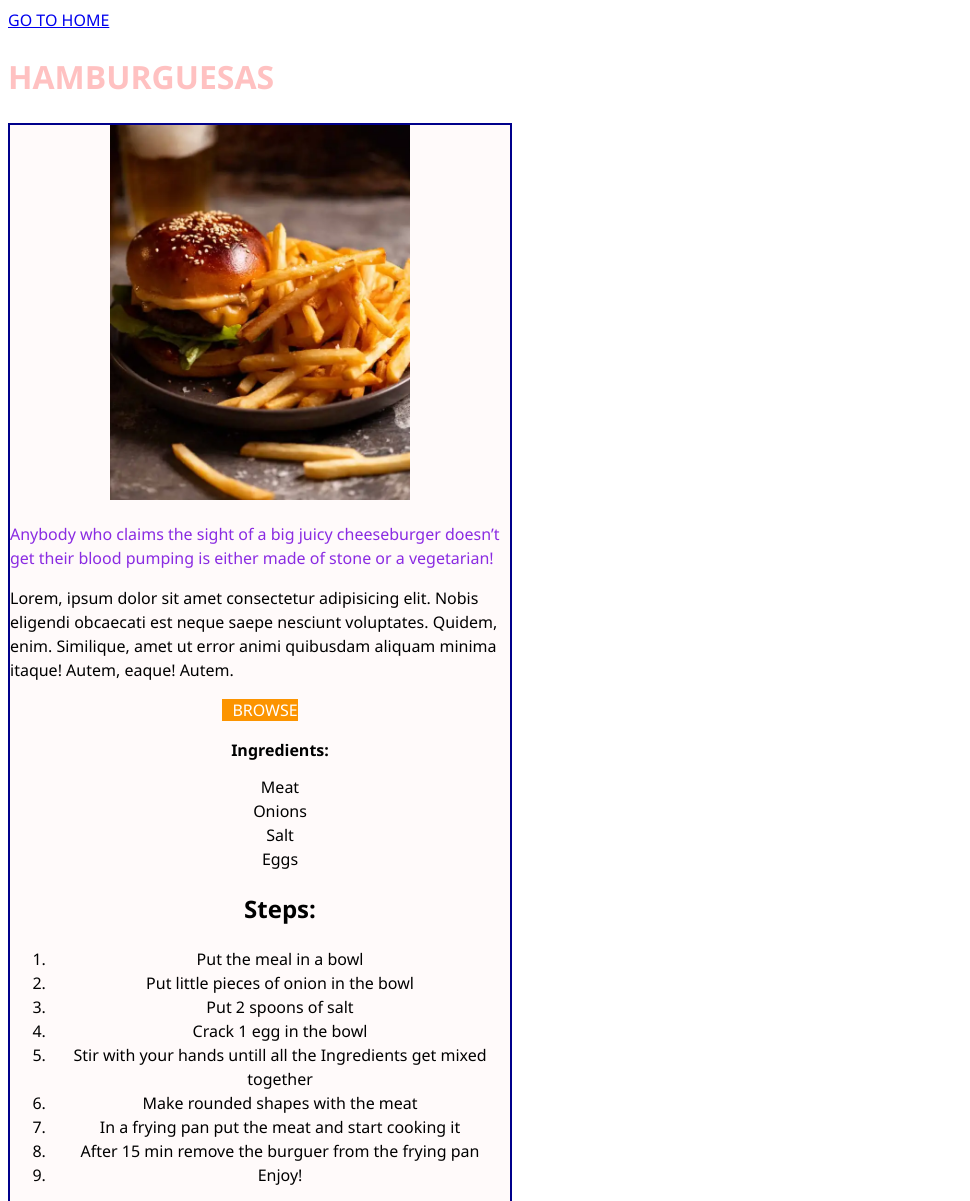
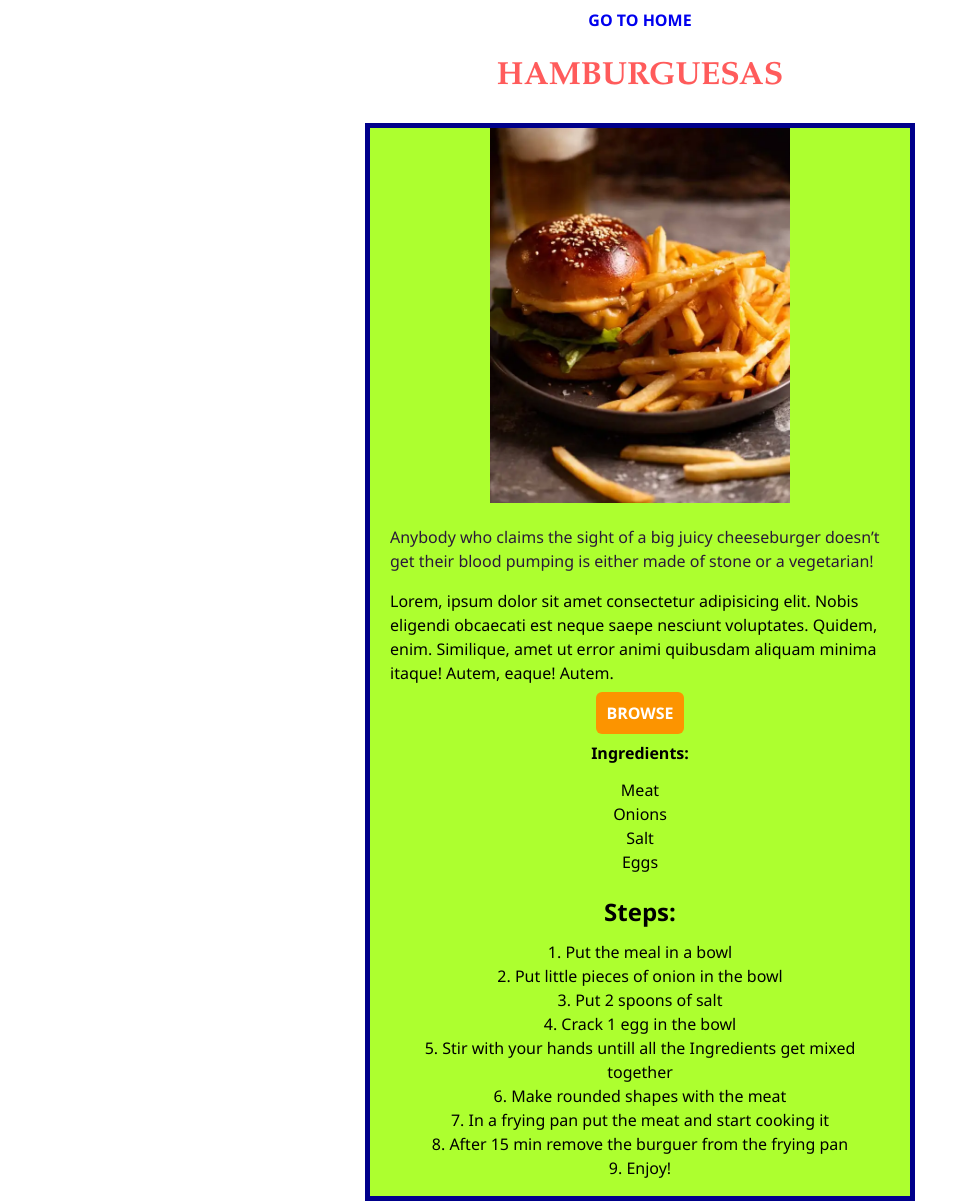
Before and after one commit to santisica29/odin-recipes, a plain HTML site: page recipes/hamburguesa.html in a window 1280 px wide. Shown: the top 1201 px of the page, without its empty margins (0-970 px from the left). Drawn offline with Linux system fonts and the light colour scheme.

Commit message:
Add style to hamburguesa.html and center index links

```diff
--- a/recipes/hamburguesa.html
+++ b/recipes/hamburguesa.html
@@ -7,7 +7,7 @@
     <link rel="stylesheet" href="../style.css" />
   </head>
   <body>
-    <a href="../index.html">Go to home</a>
+    <a href="../index.html" class="home-link">Go to home</a>
     <h1>Hamburguesas</h1>
     <div class="recipe-card">
       <img src="../images/hamburguer.webp" alt="hamburguer with cheese" />
--- a/style.css
+++ b/style.css
@@ -4,22 +4,24 @@
 
 body {
   font-family: "Segoe UI", Tahoma, Geneva, Verdana, sans-serif;
+  background-color: white;
 }
 img {
     /* height: auto; */
   width: 300px;
 }
-ul {
-  list-style: none;
-}
+
 h1 {
-  color: rgb(255,50,50,0.3);
+  color: rgb(255,50,50,0.8);
+  font-family: 'Garamond', 'Lucida Sans Unicode', 'Lucida Grande', 'Lucida Sans', Arial, sans-serif;
 }
 .recipe-card {
   width: 500px;
-  background-color: #fffafa;
   text-align: center;
-  border: 2px solid darkblue;
+  border: 5px solid darkblue;
+  margin: 0 auto;
+  padding: 0 20px;
+  background-color: greenyellow;
 }
 .recipe-card p {
   text-align: left;
@@ -28,24 +30,38 @@ h1 {
     background-color: #fc9400;
     color: white;
     text-decoration: none;
-    padding-left: 10px;
+    padding: 10px;
+    font-weight: bold;
+    border-radius: 6px;
 }
 h1,
 a {
+  text-align: center;
   text-transform: uppercase;
 }
 
+.home-link{
+  display: block;
+  text-decoration: none;
+  font-weight: 700;
+}
 .first-p.pres{
-    color: blueviolet;
+    color: rgb(42, 25, 58);
 }
 
 ul h2,
 li h2 {
     font-size: 16px;
 }
-.jeanne {
-    font-size: 20px;
+ol, ul {
+  padding: 0;
+  list-style-position: inside;
 }
-.jeanne#d-arc {
-    color: lightblue;
+
+ul {
+  list-style: none;
 }
+
+ol h2 {
+  margin-bottom: 10px;
+}
```
Also changed, not shown: index.html (+1 -12 lines).
